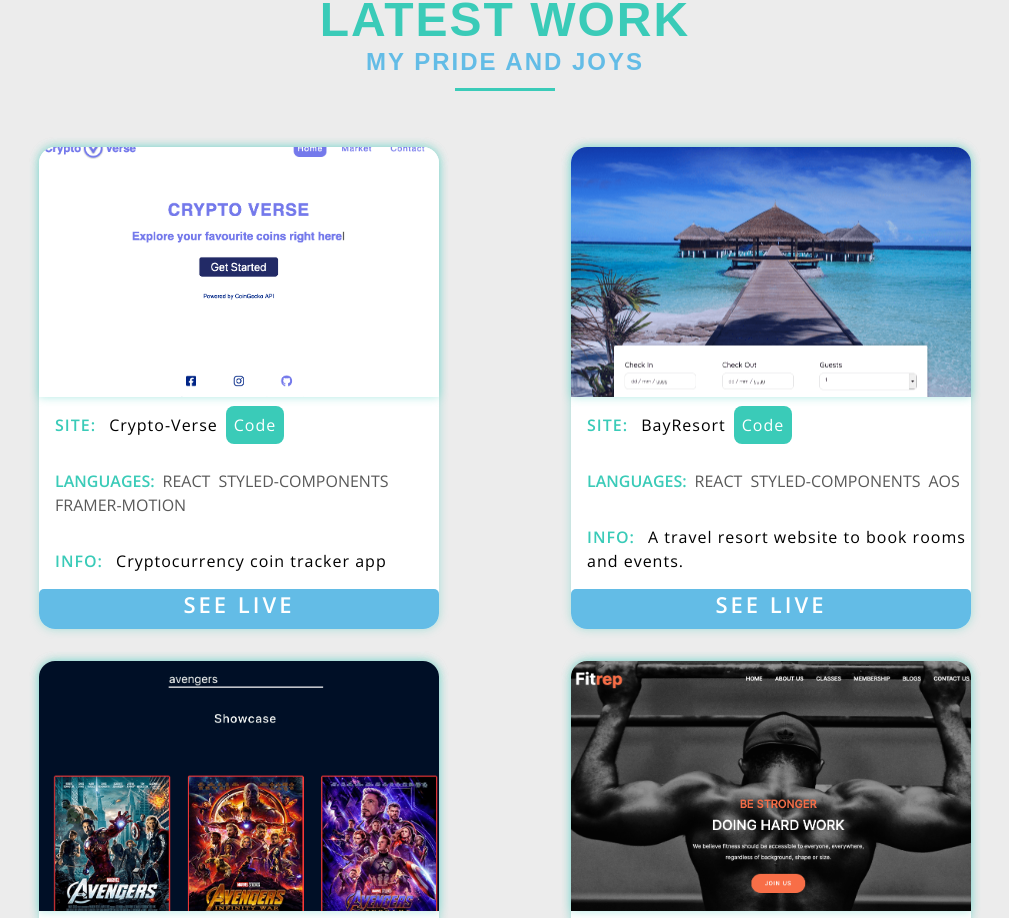
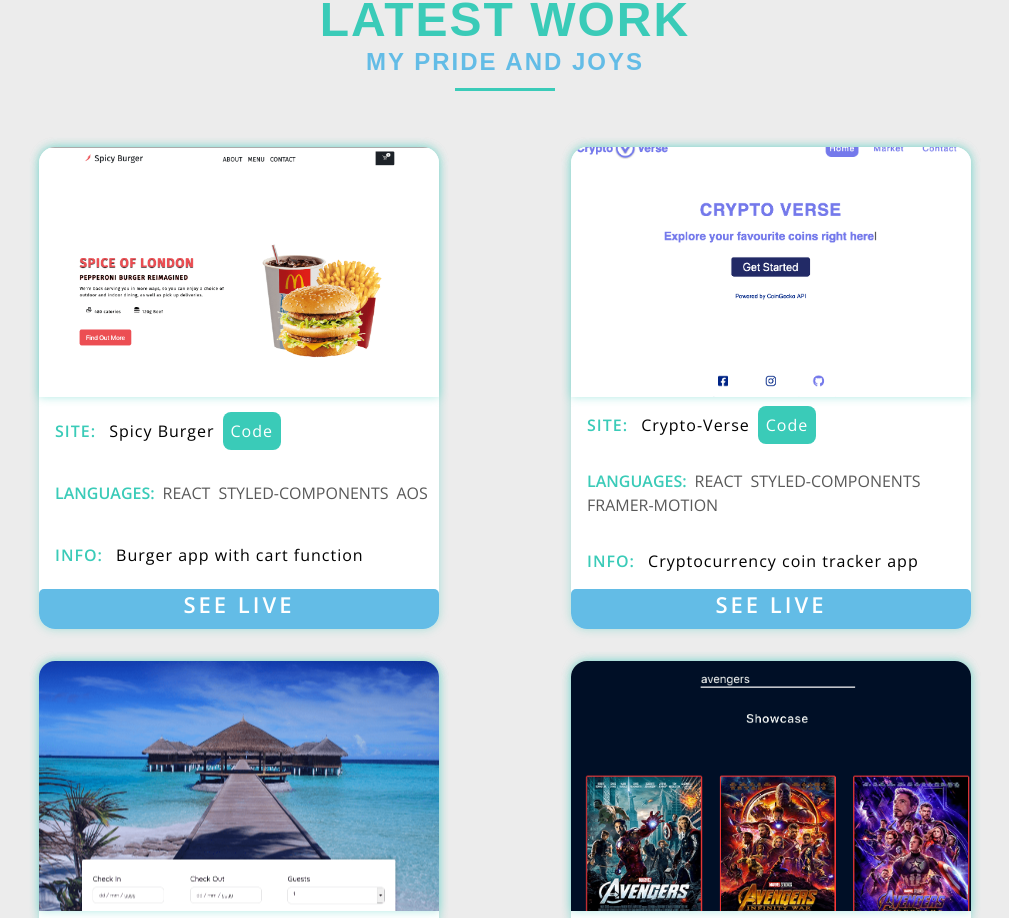
Before and after one commit to fidsta1990/my-portfolio, a React (Create React App) app: page / in a window 1280 px wide. Shown: the part 1752-2670 px from the top of the page, without its empty margins (135-1144 px from the left). Built offline with nearby package versions, Linux system fonts and the light colour scheme; a web font is replaced by a local one.

Commit message:
added img and updated projects

```diff
--- a/src/pages/projects/projectDetails.js
+++ b/src/pages/projects/projectDetails.js
@@ -1,3 +1,4 @@
+import spiceBurger from '../../img/spiceBurger.png'
 import cryptoVerse from '../../img/crypto-verse.png'
 import bayresort from "../../img/bayresort.png";
 import flicker from "../../img/flicker.png";
@@ -7,6 +8,17 @@
 export const portfolio = [
   {
     id: 1,
+    image: `${spiceBurger}`,
+    langOne: "react",
+    langTwo: "styled-components",
+    langThree: "aos",
+    name: "Spicy Burger",
+    info: "Burger app with cart function",
+    url: `https://spiceburger.netlify.app/`,
+    codeUrl: `https://github.com/fidsta1990/burgers`,
+  },
+  {
+    id: 2,
     image: `${cryptoVerse}`,
     langOne: "react",
     langTwo: "styled-components",
@@ -17,7 +29,7 @@
     codeUrl: `https://github.com/fidsta1990/crypto-verse`,
   },
   {
-    id: 2,
+    id: 3,
     image: `${bayresort}`,
     langOne: "react",
     langTwo: "styled-components",
@@ -28,7 +40,7 @@
     codeUrl: `https://github.com/fidsta1990/bayresort`,
   },
   {
-    id: 3,
+    id: 4,
     image: `${flicker}`,
     langOne: "react",
     langTwo: "sass",
@@ -39,7 +51,7 @@
     codeUrl: `https://github.com/fidsta1990/flick-scraper`,
   },
   {
-    id: 4,
+    id: 5,
     image: `${fitRep}`,
     langOne: "html",
     langTwo: "sass",
@@ -51,7 +63,7 @@
     codeUrl: `https://github.com/fidsta1990/fit-rep`,
   },
   {
-    id: 5,
+    id: 6,
     image: `${soon}`,
     langOne: "html",
     langTwo: "css",
```
Also changed, not shown: src/img/spiceBurger.png (added).
